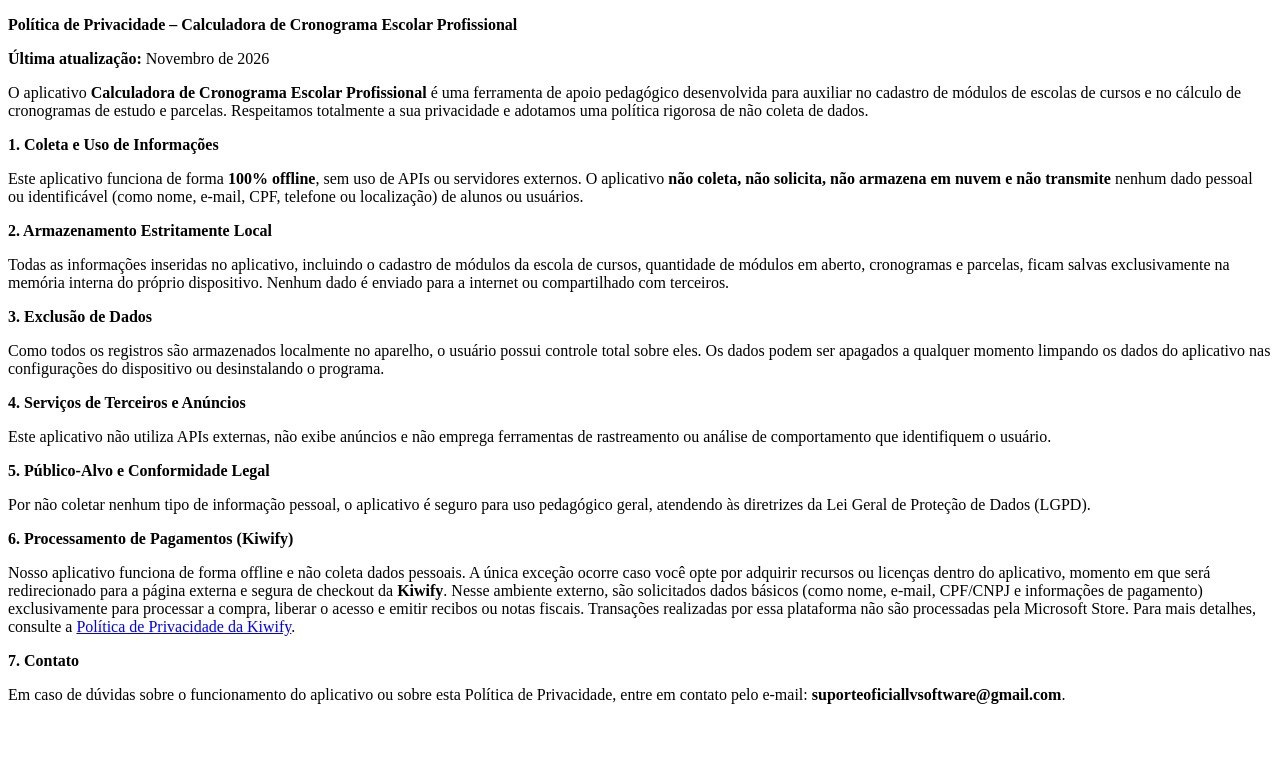
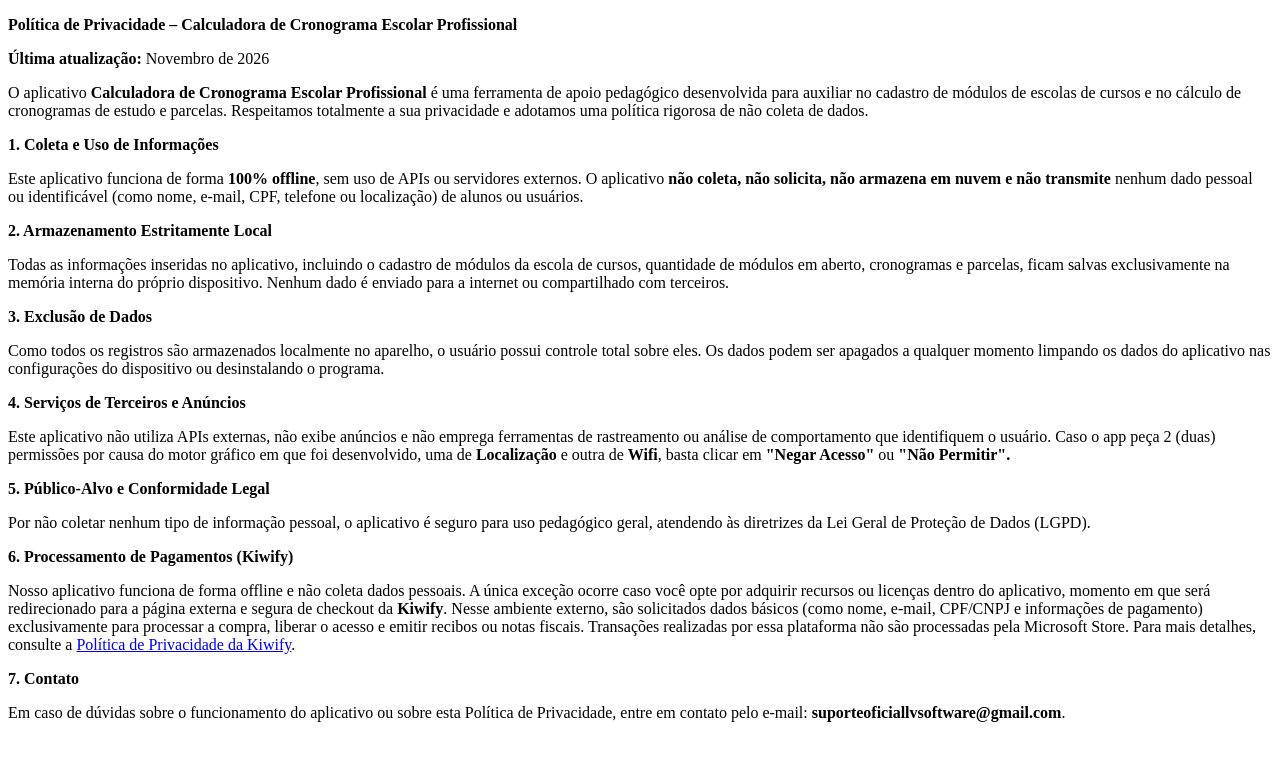
Before and after one commit to lisanvaughtsoftware/politica-privacidade-ptbr, a plain HTML site: page index.html in a window 1280 px wide. Drawn offline with Linux system fonts and the light colour scheme.

Commit message:
Update index.html

```diff
--- a/index.html
+++ b/index.html
@@ -23,7 +23,7 @@
     <p>Como todos os registros são armazenados localmente no aparelho, o usuário possui controle total sobre eles. Os dados podem ser apagados a qualquer momento limpando os dados do aplicativo nas configurações do dispositivo ou desinstalando o programa.</p>
 
     <p><strong>4. Serviços de Terceiros e Anúncios</strong></p>
-    <p>Este aplicativo não utiliza APIs externas, não exibe anúncios e não emprega ferramentas de rastreamento ou análise de comportamento que identifiquem o usuário.</p>
+    <p>Este aplicativo não utiliza APIs externas, não exibe anúncios e não emprega ferramentas de rastreamento ou análise de comportamento que identifiquem o usuário. Caso o app peça 2 (duas) permissões por causa do motor gráfico em que foi desenvolvido, uma de <strong>Localização</strong> e outra de <strong>Wifi</strong>, basta clicar em <strong>"Negar Acesso"</strong> ou <strong>"Não Permitir".</strong> </p>
 
     <p><strong>5. Público-Alvo e Conformidade Legal</strong></p>
     <p>Por não coletar nenhum tipo de informação pessoal, o aplicativo é seguro para uso pedagógico geral, atendendo às diretrizes da Lei Geral de Proteção de Dados (LGPD).</p>
```
